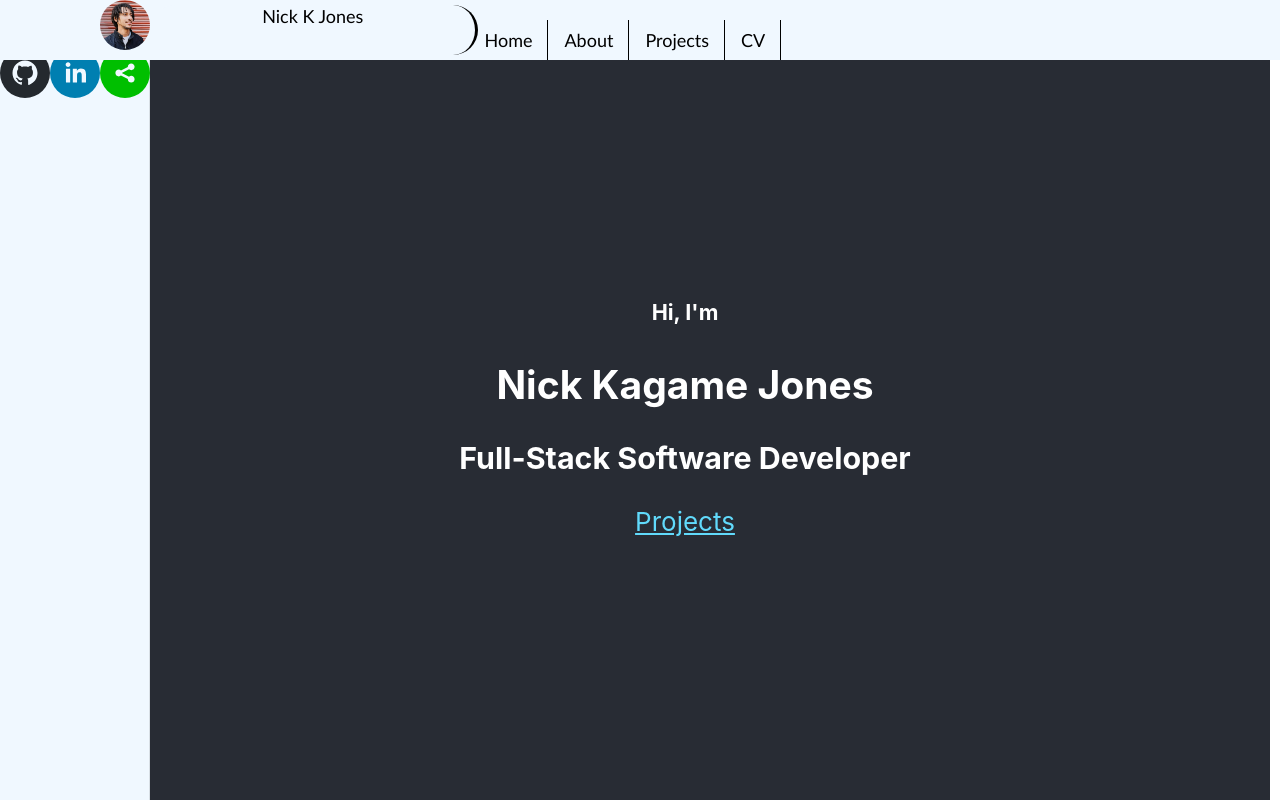
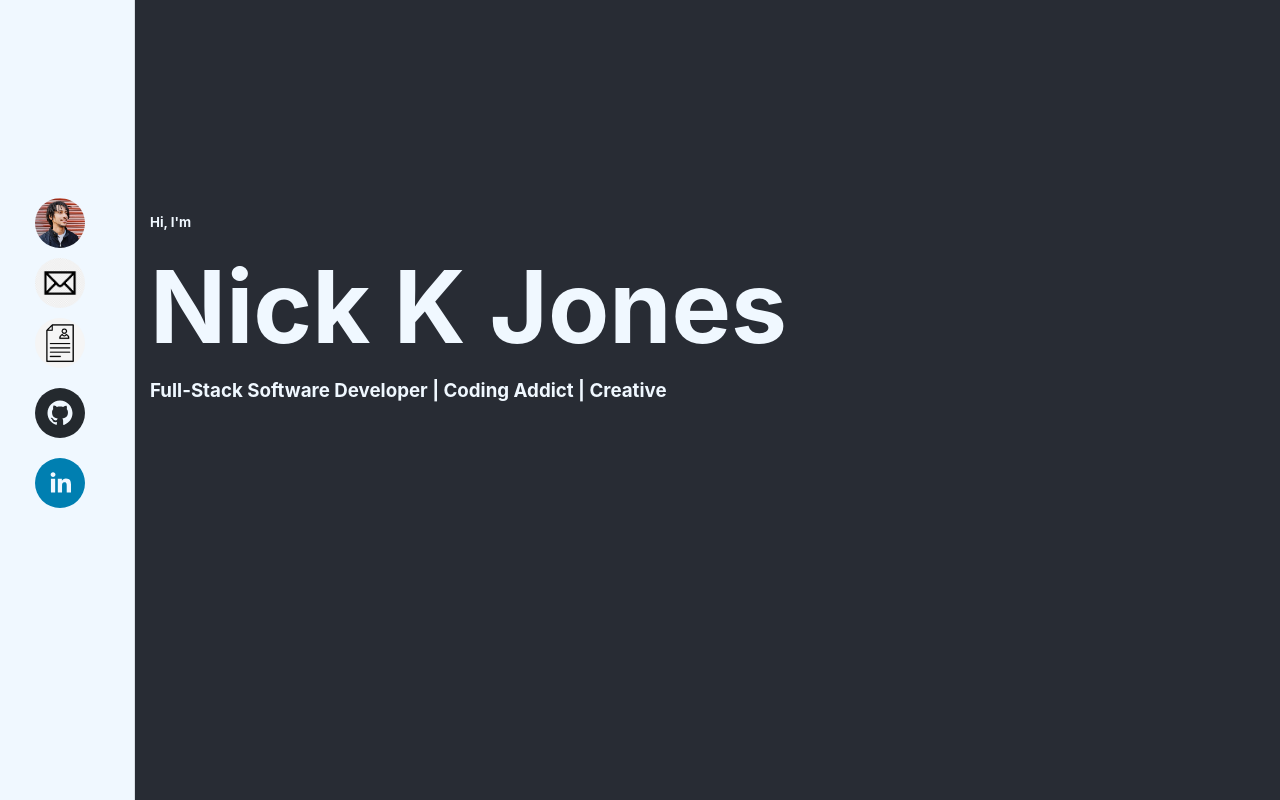
Before and after one commit to nickkagame/portfolio-website, a React (Create React App) app: page / in a window 1280 px wide. Built offline with nearby package versions, Linux system fonts and the light colour scheme.

Commit message:
basic elements arranged

```diff
--- a/src/App.css
+++ b/src/App.css
@@ -1,7 +1,5 @@
 .App {
-  text-align: center;
-  margin-left: 100px;
-  margin-right: 10px;
+  background-color: #282c34
 }
 
 .App-logo {
@@ -16,14 +14,7 @@
 }
 
 .App-header {
-  background-color: #282c34;
   min-height: 100vh;
-  display: flex;
-  flex-direction: column;
-  align-items: center;
-  justify-content: center;
-  font-size: calc(10px + 2vmin);
-  color: white;
 }
 
 .App-link {
@@ -41,7 +32,7 @@
 .nav-bar{
   display: flex;
   position: fixed;
-  background-color: aliceblue;
+  background-color: #282c34;
   top: 0;
   left: 0;
   right: 0;
@@ -52,12 +43,12 @@
   border-radius: 75px;
   height: 50px;
   width: 50px;
-  margin-left: 100px;
+  margin-left: 35px;
+  margin-bottom: 10px;
 }
 .nav-header{
   font-size: medium;
   border-radius: 75px;
-  height: 50px;
   width: 500px;
   color: black;
   font-size: 18px;
@@ -104,12 +95,38 @@
   z-index: 100;
   padding: 48px 0 0;
   box-shadow: inset -1px 0 0 rgba(0, 0, 0, .1);
+  display: flex;
+  flex-direction: column;
+  align-items: center;
 }
 .social-icon-container{
+  padding-top: 150px; /* add some space between icons and top */
+  display: flex;
+  margin-right: 50px;
+  flex-direction: column;
+  justify-content: center;
+}
+.social-icon{
+  left: 25px;
+  margin: 5px;
+}
+.central-header{
+  display: flex;
+  position:fixed;
+  justify-content: flex-start;
+  align-items: left;
+  margin-left: 150px;
+  height: 100px;
+}
+.header-text {
+  margin-top: 200px;
+  color:aliceblue;
+  margin-left: auto;
+  margin-right: auto;
+  text-align: left;
+  line-height: 1px;
+}
+.big-name {
+  font-size: 100px;
 
 }
-.social-icon{
-  display: inline-block;
- vertical-align: top;
-  column-gap: 10px;
-}
--- a/src/App.js
+++ b/src/App.js
@@ -7,7 +7,7 @@ import {Sidebar} from './component/Sidebar'
 function App() {
   return (
     <div className="App">
-    <Navbar/>
+    {/* <Navbar/> */}
     <Sidebar/>
       <header className="App-header">
         {/* <img src={logo} className="App-logo" alt="logo" /> */}
--- a/src/component/Header.jsx
+++ b/src/component/Header.jsx
@@ -1,12 +1,12 @@
 
 export const Header = () => {
-    return (<section>
-    <header>
-    <h5>Hi, I'm</h5>
-    <h1>
-       Nick Kagame Jones
+    return (<section className = 'central-header'>
+    <header className="header-text">
+    <h5 className="Hi">Hi, I'm</h5>
+    <h1 className = 'big-name'>
+       Nick K Jones
     </h1>
-    <h3>Full-Stack Software Developer</h3>
+    <h3 className = 'subheading'>Full-Stack Software Developer  |  Coding Addict  |  Creative</h3>
     </header>
 
     </section>)
--- a/src/component/Sidebar.jsx
+++ b/src/component/Sidebar.jsx
@@ -1,11 +1,16 @@
-
-import linkedIn from '/Users/nickjones/Documents/Northcoders/post-graduation/portfolio-website/nick-jones/src/Assets/105-1055005_linkedin-clipart-linkedin-icon-for-resume.png'
 import { SocialIcon } from 'react-social-icons';
+import pic from "/Users/nickjones/Documents/Northcoders/post-graduation/portfolio-website/nick-jones/src/Assets/profilepic.jpg"
+import mailIcon from "/Users/nickjones/Documents/Northcoders/post-graduation/portfolio-website/nick-jones/src/Assets/png-transparent-computer-icons-email-mail-icon-miscellaneous-angle-rectangle.png"
+import cvIcon from "/Users/nickjones/Documents/Northcoders/post-graduation/portfolio-website/nick-jones/src/Assets/CV icon.jpeg"
 
 export const Sidebar = () => {
   const goTo = () => {};
   return (
     <section className="sidebar">
+    <section className='social-icon-container'>
+    <img className="nav-photo" src={pic}/>
+    <img className="nav-photo" src={mailIcon}/>
+    <img className="nav-photo" src={cvIcon}/>
     <section className='social-icon' >
       <SocialIcon url='https://github.com/nickkagame'
         style={{ height: 50, width: 50 }}
@@ -17,10 +22,7 @@ export const Sidebar = () => {
       />
     </section>
     <section className='social-icon'>
-
-     <SocialIcon className='social-icon' url='gmail.com'
-        style={{ height: 50, width: 50}}
-     />
+    </section>
     </section>
     </section>
   );
```
Also changed, not shown: src/Assets/CV icon.jpeg (added), 1 other file (tests, documents, lock files or other folders).
